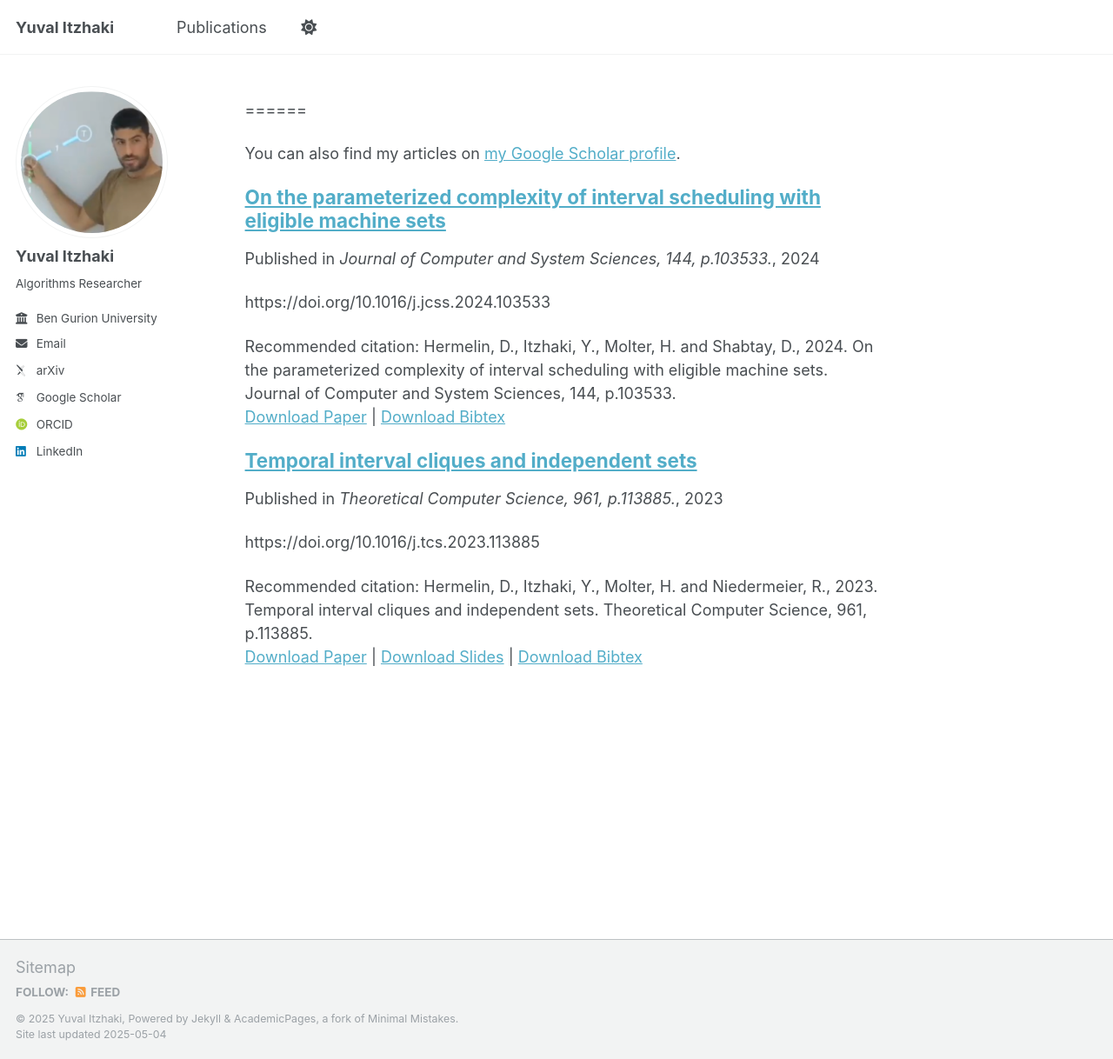
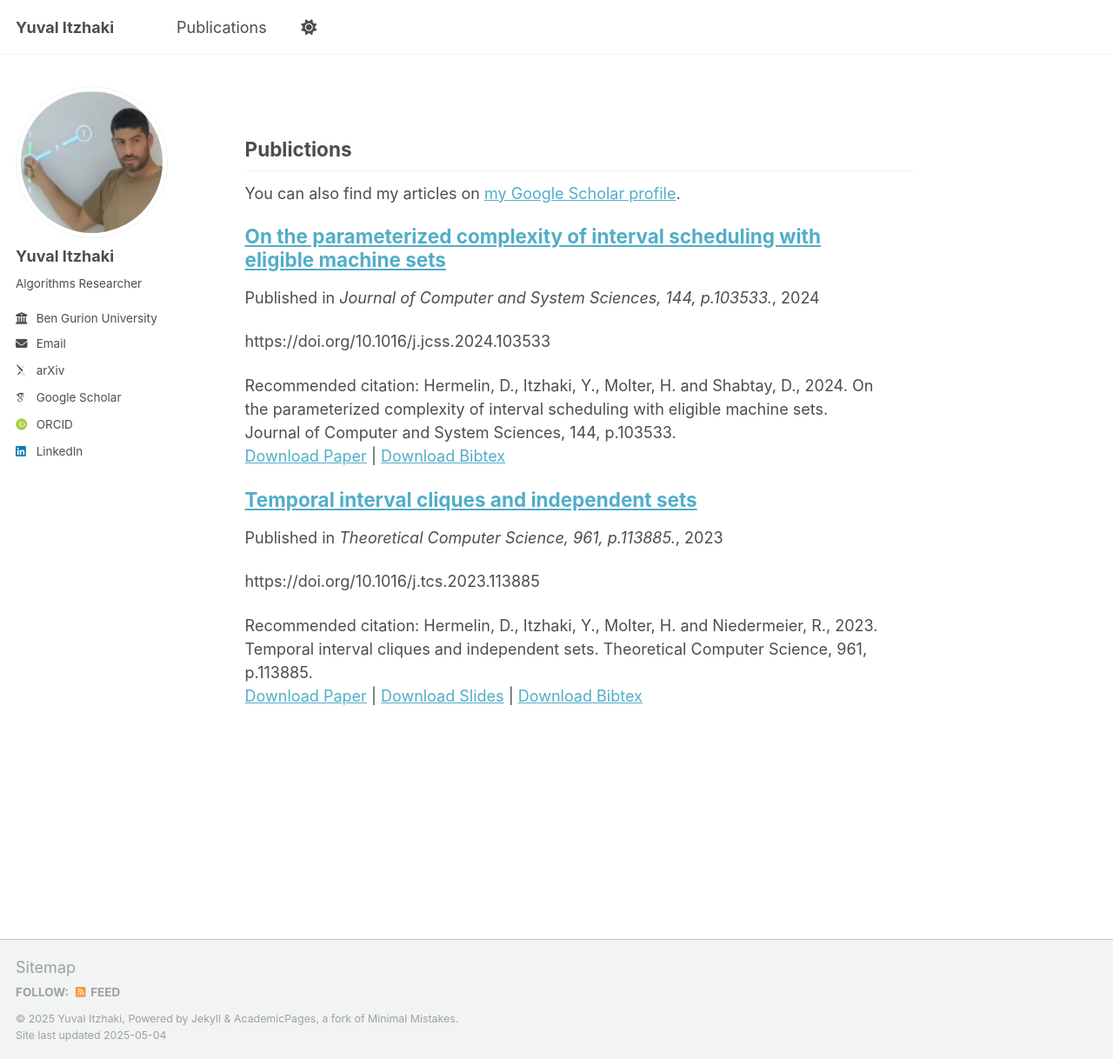
Before and after one commit to yuvalyitz/home, a Jekyll site: the page built from _pages/about.md, in a window 1280 px wide and 1218 px high. Shown: the whole window at 87% size. Built offline with Jekyll 4.4.1, drawn with Linux system fonts in a browser that asks for light colours; some web fonts are replaced.

Commit message:
Update about.md

```diff
--- a/_pages/about.md
+++ b/_pages/about.md
@@ -6,9 +6,9 @@ redirect_from:
   - /about/
   - /about.html
 ---
-======
 
 
+<h2>Publictions</h2>
 {% if site.author.googlescholar %}
   <div class="wordwrap">You can also find my articles on <a href="{{site.author.googlescholar}}">my Google Scholar profile</a>.</div>
 {% endif %}
```
